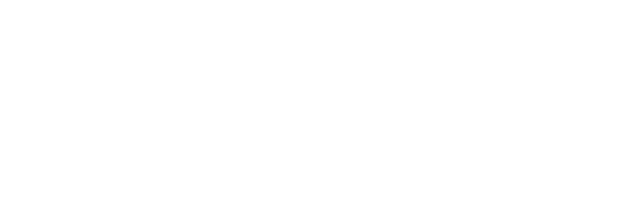
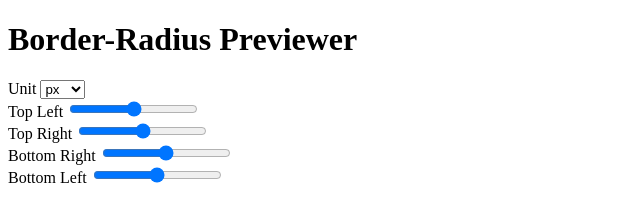
Before and after one commit to Obitrim/BRaP, a plain HTML site: page index.html in a window 1280 px wide. Shown: the whole page, without its empty margins (0-640 px from the left). Drawn offline with Linux system fonts and the light colour scheme.

Commit message:
added markup

```diff
--- a/index.html
+++ b/index.html
@@ -6,9 +6,75 @@
 	<title>BRaP | Border Radius Previewer</title>
 
 	<link rel="stylesheet" href="default.css" />
+	<link rel="stylesheet" href="./highlight/styles/default.css" />
+
+	<script src="./highlight/highlight.pack.js" defer></script>
 	<script src="main.js" defer></script>
 </head>
 <body>
-
+	<h1 class="Heading">Border-Radius Previewer</h1>
+	<div class="AppWrapper">
+		<div class="PreviewWrapper">
+			<div class="PreviewWrapper__Box"></div>
+		</div>
+		<div class="PropertyControls">
+			<div class="FormGroup FormGroup--SelectGroup">
+				<label for="unit">Unit</label>
+				<select class="FormSelect" name="unit" id="unit">
+					<option value="px">px</option>
+					<option value="%">%</option>
+					<option value="rem">rem</option>
+					<option value="em">em</option>
+				</select>
+			</div>
+			<div class="FormGroup">
+				<label for="topLeft">Top Left</label>
+				<input
+					class="FormInput"
+					type="range"
+					name="topLeft"
+					id="topLeft"
+					min="0"
+					max="150"
+				/>
+			</div>
+			<div class="FormGroup">
+				<label for="topRight">Top Right</label>
+				<input
+					class="FormInput"
+					type="range"
+					name="topRight"
+					id="topRight"
+					min="0"
+					max="150"
+				/>
+			</div>
+			<div class="FormGroup">
+				<label for="bottomRight">Bottom Right</label>
+				<input
+					class="FormInput"
+					type="range"
+					name="bottomRight"
+					id="bottomRight"
+					min="0"
+					max="150"
+				/>
+			</div>
+			<div class="FormGroup">
+				<label for="bottomLeft">Bottom Left</label>
+				<input
+					class="FormInput"
+					type="range"
+					name="bottomLeft"
+					id="bottomLeft"
+					min="0"
+					max="150"
+				/>
+			</div>
+			<div class="FormGroup FormGroup--Code">
+				<pre><code class="css"></code></pre>
+			</div>
+		</div>
+	</div>
 </body>
 </html>
```
